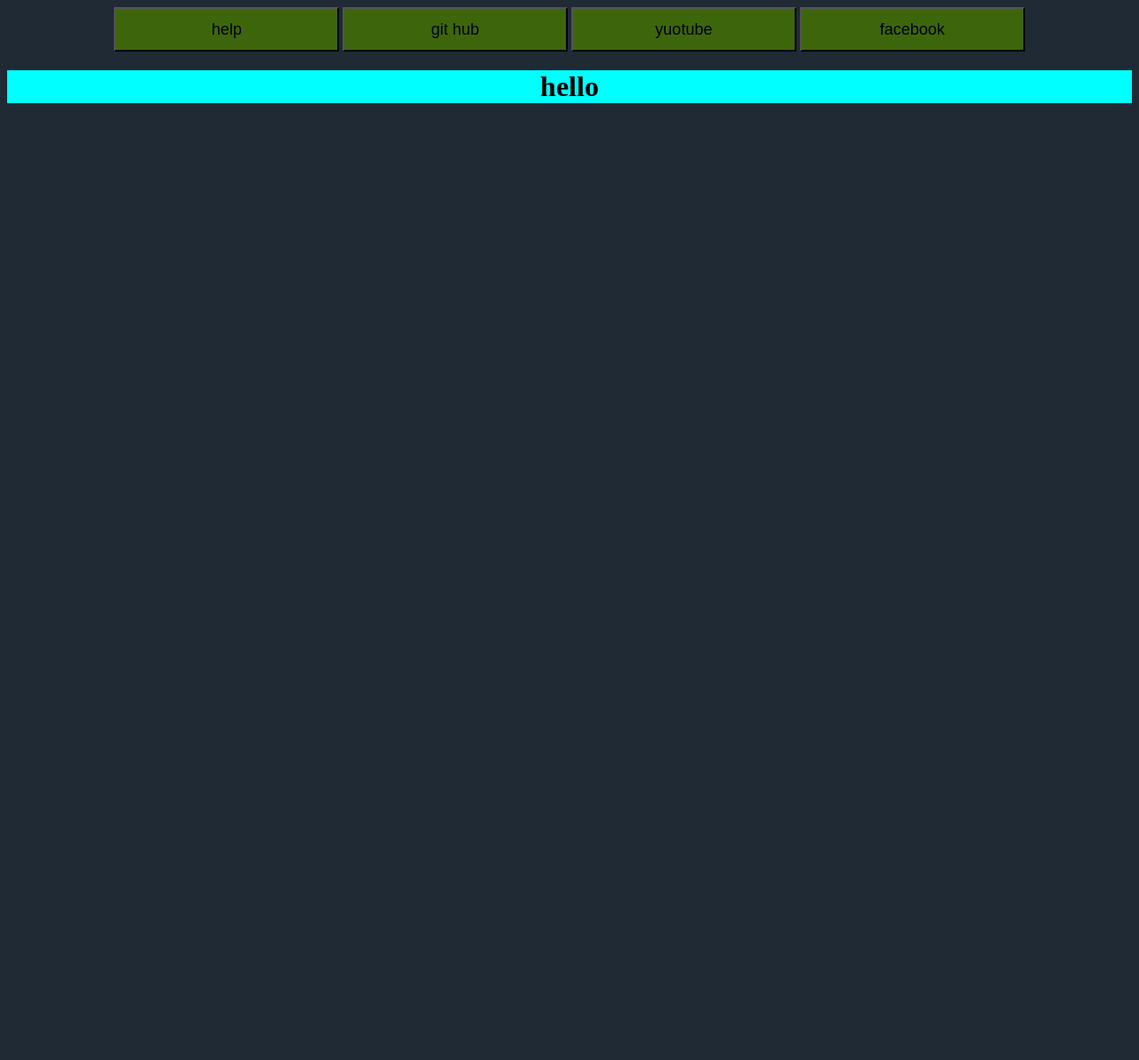
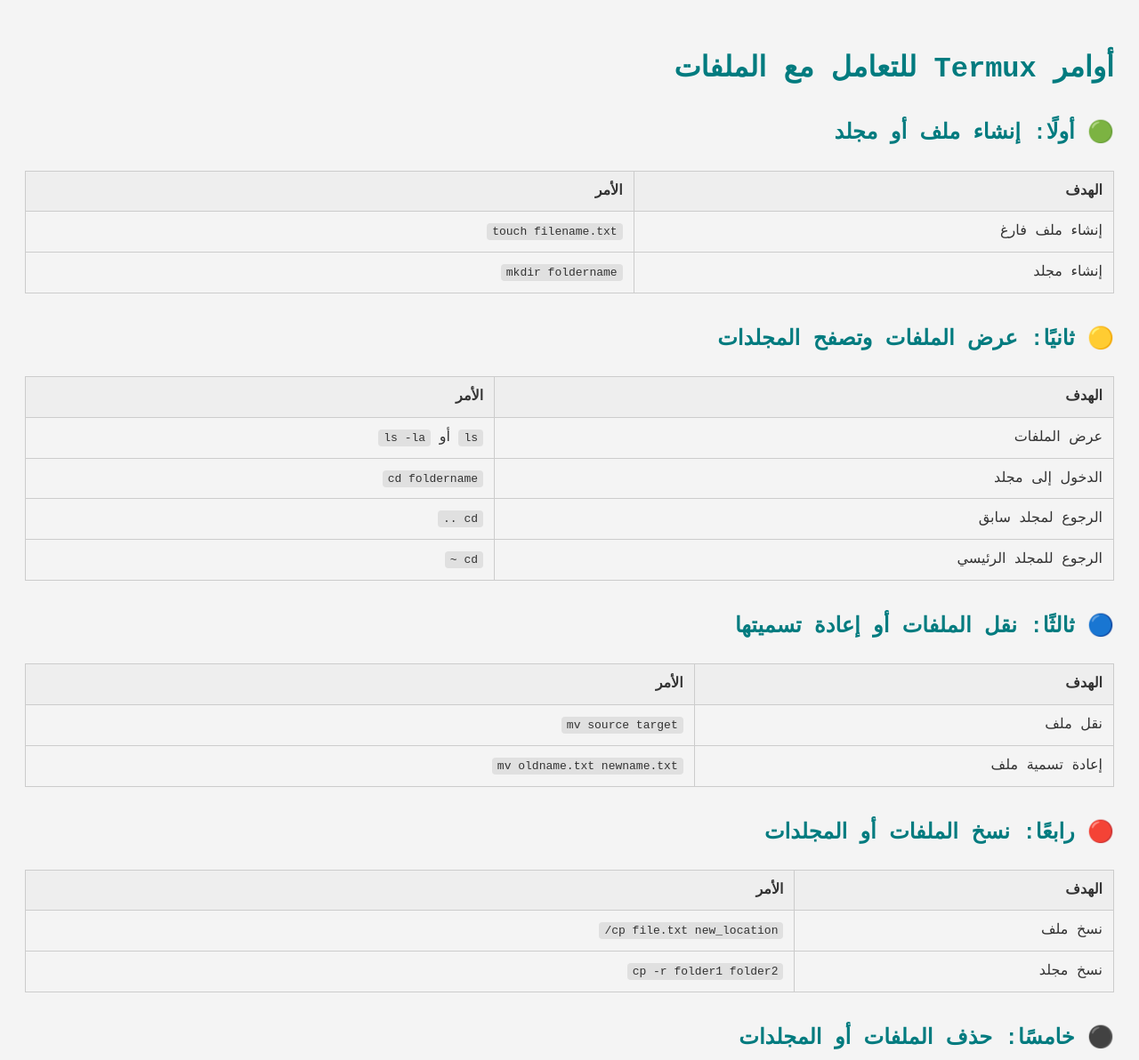
Before and after one commit to elmo3h/test, a plain HTML site: page endex.html in a window 1280 px wide. Shown: the top 1192 px of the page at 89% size. Before the commit the page ends 800 px from the top, so only its background shows below. Drawn offline with Linux system fonts and the light colour scheme.

Commit message:
Update endex.html

```diff
--- a/endex.html
+++ b/endex.html
@@ -1,25 +1,101 @@
 <!DOCTYPE html>
-<html lang="en">
-<head>
-  <meta charset="UTF-8">
-  <meta name="viewport" content="width=device-width, initial-scale=1.0">
-  <title>EL mahale</title>
-  <link rel="stylesheet" href="style.css">
+<!-- saved from url=(0026)http://192.168.0.176:8000/ -->
+<html lang="ar" dir="rtl"><head><meta http-equiv="Content-Type" content="text/html; charset=UTF-8">
+
+  <title>أوامر Termux للتعامل مع الملفات</title>
+  <style>
+    body {
+      font-family: 'Courier New', monospace;
+      background-color: #f4f4f4;
+      color: #333;
+      padding: 20px;
+      line-height: 1.8;
+    }
+    h1, h2 {
+      color: #007b7f;
+    }
+    table {
+      width: 100%;
+      border-collapse: collapse;
+      margin-bottom: 30px;
+    }
+    th, td {
+      border: 1px solid #ccc;
+      padding: 8px 12px;
+      text-align: right;
+    }
+    th {
+      background-color: #eee;
+    }
+    code {
+      background-color: #e0e0e0;
+      padding: 2px 6px;
+      border-radius: 4px;
+      direction: ltr;
+    }
+  </style>
 </head>
 <body>
 
+  <h1>أوامر Termux للتعامل مع الملفات</h1>
 
-<div class="f">
-  <button>help</button>
-  <button>git hub</button>
-  <button>yuotube</button>
-  <button>facebook</button>
-</div>
-<div>
-  <h1>hello</h1>
-</div>
+  <h2>🟢 أولًا: إنشاء ملف أو مجلد</h2>
+  <table>
+    <tbody><tr><th>الهدف</th><th>الأمر</th></tr>
+    <tr><td>إنشاء ملف فارغ</td><td><code>touch filename.txt</code></td></tr>
+    <tr><td>إنشاء مجلد</td><td><code>mkdir foldername</code></td></tr>
+  </tbody></table>
+
+  <h2>🟡 ثانيًا: عرض الملفات وتصفح المجلدات</h2>
+  <table>
+    <tbody><tr><th>الهدف</th><th>الأمر</th></tr>
+    <tr><td>عرض الملفات</td><td><code>ls</code> أو <code>ls -la</code></td></tr>
+    <tr><td>الدخول إلى مجلد</td><td><code>cd foldername</code></td></tr>
+    <tr><td>الرجوع لمجلد سابق</td><td><code>cd ..</code></td></tr>
+    <tr><td>الرجوع للمجلد الرئيسي</td><td><code>cd ~</code></td></tr>
+  </tbody></table>
+
+  <h2>🔵 ثالثًا: نقل الملفات أو إعادة تسميتها</h2>
+  <table>
+    <tbody><tr><th>الهدف</th><th>الأمر</th></tr>
+    <tr><td>نقل ملف</td><td><code>mv source target</code></td></tr>
+    <tr><td>إعادة تسمية ملف</td><td><code>mv oldname.txt newname.txt</code></td></tr>
+  </tbody></table>
+
+  <h2>🔴 رابعًا: نسخ الملفات أو المجلدات</h2>
+  <table>
+    <tbody><tr><th>الهدف</th><th>الأمر</th></tr>
+    <tr><td>نسخ ملف</td><td><code>cp file.txt new_location/</code></td></tr>
+    <tr><td>نسخ مجلد</td><td><code>cp -r folder1 folder2</code></td></tr>
+  </tbody></table>
+
+  <h2>⚫ خامسًا: حذف الملفات أو المجلدات</h2>
+  <table>
+    <tbody><tr><th>الهدف</th><th>الأمر</th></tr>
+    <tr><td>حذف ملف</td><td><code>rm filename.txt</code></td></tr>
+    <tr><td>حذف مجلد فارغ</td><td><code>rmdir foldername</code></td></tr>
+    <tr><td>حذف مجلد بمحتوياته</td><td><code>rm -r foldername</code></td></tr>
+  </tbody></table>
+
+  <h2>🟣 سادسًا: قراءة أو تحرير الملفات</h2>
+  <table>
+    <tbody><tr><th>الهدف</th><th>الأمر</th></tr>
+    <tr><td>عرض محتوى ملف</td><td><code>cat filename.txt</code></td></tr>
+    <tr><td>تحرير ملف</td><td><code>nano filename.txt</code></td></tr>
+    <tr><td>تثبيت محرر nano (إذا لزم الأمر)</td><td><code>pkg install nano</code></td></tr>
+  </tbody></table>
+
+  <h2>📁 مسارات مهمة في Termux</h2>
+  <table>
+    <tbody><tr><th>المسار</th><th>معناه</th></tr>
+    <tr><td><code>~</code></td><td>مجلد المستخدم</td></tr>
+    <tr><td><code>/data/data/com.termux/</code></td><td>المسار الداخلي لتطبيق Termux</td></tr>
+    <tr><td><code>~/storage/</code></td><td>ربط مجلدات التخزين بعد تفعيلها</td></tr>
+  </tbody></table>
+
+  <p>لتفعيل التخزين وربط مجلدات Android قم بالأمر التالي مرة واحدة:</p>
+  <code>termux-setup-storage</code>
 
 
 
-</body>
-</html>
+</body></html>
```
